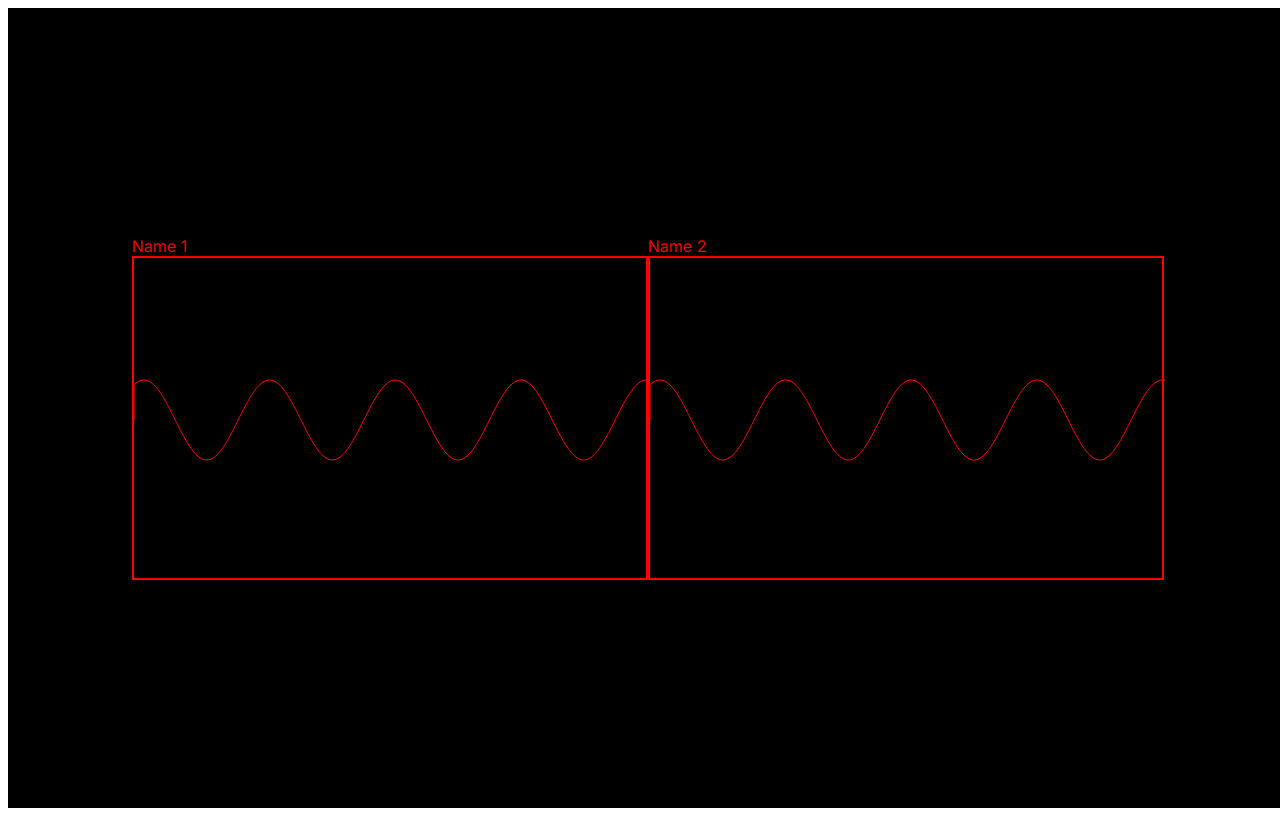
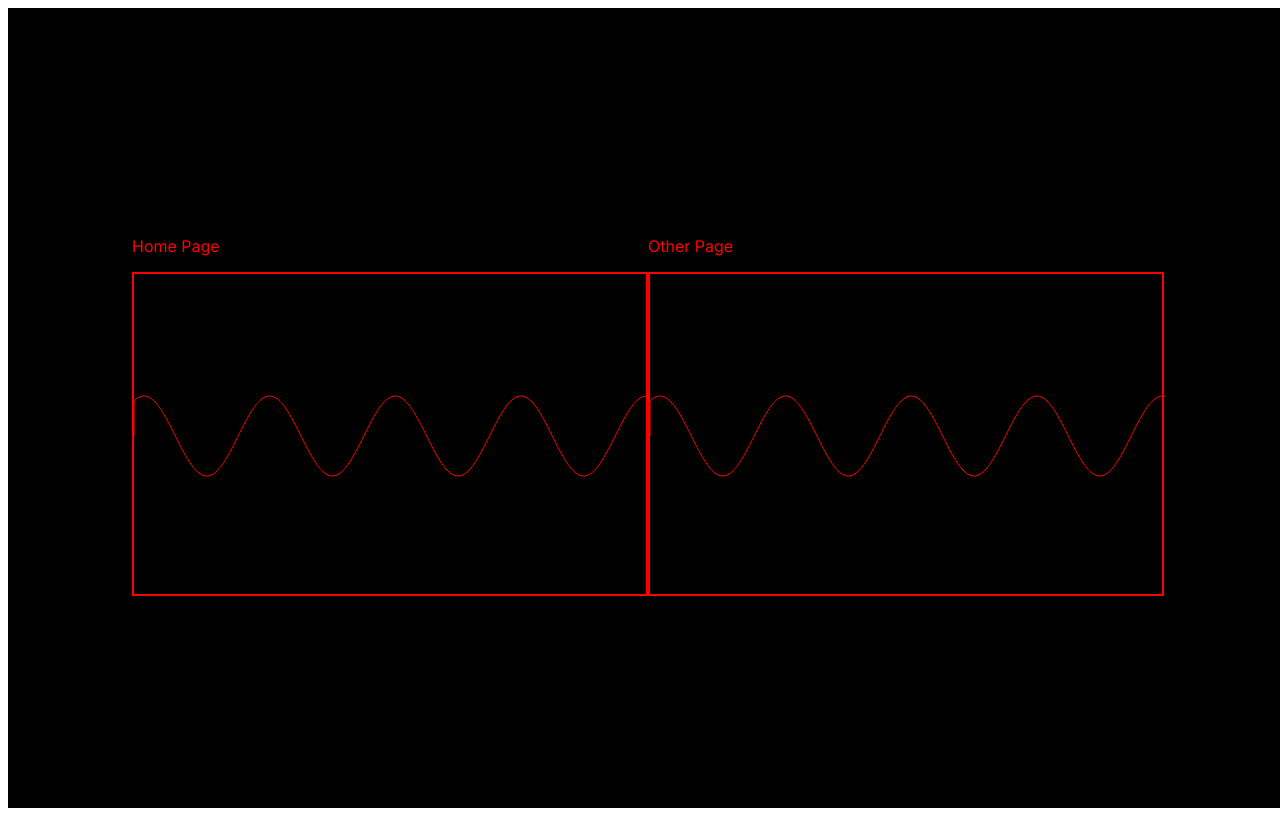
Before and after one commit to trevsuth/expanse-theme-site, a Next.js app: page / in a window 1280 px wide. Built offline with nearby package versions, Linux system fonts and the light colour scheme.

Commit message:
created sinewavecomponent

```diff
--- a/components/SineWaveComponent.tsx
+++ b/components/SineWaveComponent.tsx
@@ -3,8 +3,12 @@
 import { useEffect, useRef } from 'react';
 import { initializeSineWave } from '../utils/sineWave';
 
-const SineWaveComponent = () => {
-  const canvasRef = useRef(null);
+interface SineWaveComponentProps {
+  text: string;
+}
+
+const SineWaveComponent: React.FC<SineWaveComponentProps> = ({ text }) => {
+  const canvasRef = useRef<HTMLCanvasElement>(null);
 
   useEffect(() => {
     if (canvasRef.current) {
@@ -13,8 +17,11 @@ const SineWaveComponent = () => {
   }, []);
 
   return (
-    <div className="red-square">
-      <canvas ref={canvasRef} id="sineWaveCanvas"></canvas>
+    <div>
+      <p className="sine-wave-text">{text}</p>
+      <div className="red-square">
+        <canvas ref={canvasRef} id="sineWaveCanvas"></canvas>
+      </div>
     </div>
   );
 };
--- a/src/app/globals.css
+++ b/src/app/globals.css
@@ -21,3 +21,8 @@
   background-color: black;
   border: 2px solid var(--primary-color);
 }
+
+.sine-wave-text {
+  color: var(--primary-color);
+  text-align: left;
+}
--- a/src/app/page.tsx
+++ b/src/app/page.tsx
@@ -3,13 +3,8 @@ import SineWaveComponent from '../../components/SineWaveComponent';
 export default function Home() {
   return (
     <div className="container">
-      <p>Name 1
-        <SineWaveComponent />
-      </p>
-      <p>
-      Name 2
-        <SineWaveComponent />
-      </p>
+        <SineWaveComponent text="Home Page"/>
+        <SineWaveComponent text="Other Page"/>
     </div>
   );
 }
```
